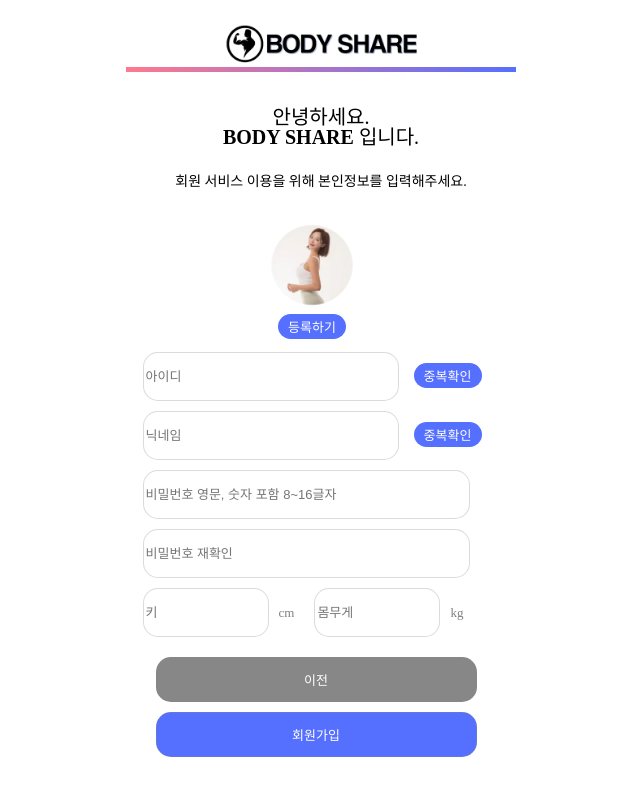
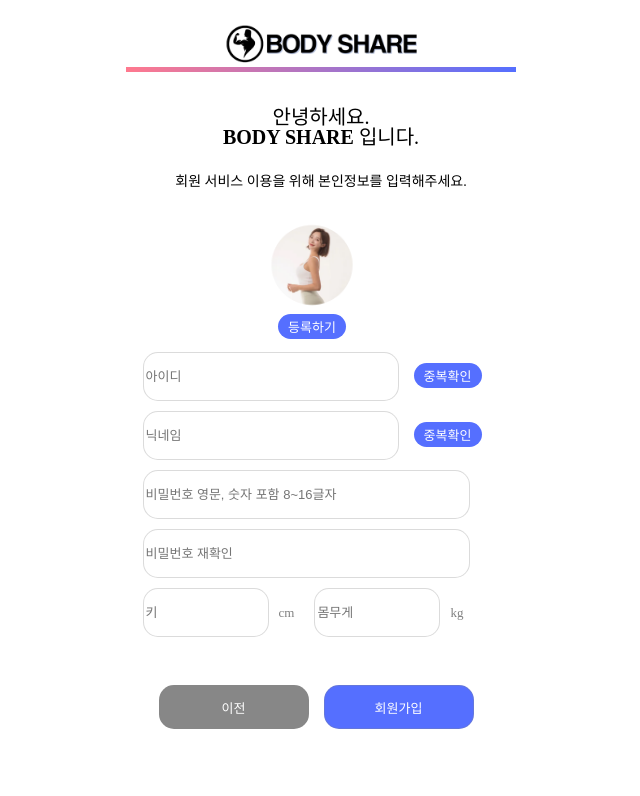
Before and after one commit to UNILION/BodyShare, a React (Create React App) app in the folder BodyShare-app/: page /signup/userInfo in a window 1280 px wide. Shown: the top 796 px of the page, without its empty margins (319-959 px from the left). Built offline with nearby package versions, Linux system fonts and the light colour scheme.

Commit message:
fix: UserInfo 버튼 수정

```diff
--- a/BodyShare-app/src/pages/user/UserInfo.js
+++ b/BodyShare-app/src/pages/user/UserInfo.js
@@ -212,7 +212,6 @@ const ButtonDiv = styled.div`
   grid-row: 6;
   height: 100px;
   display: flex;
-  flex-direction: column;
   justify-content: center;
   align-items: center;
   margin-right: 10px
@@ -220,13 +219,13 @@ const ButtonDiv = styled.div`
 
 const PreviousButton = styled.button`
   background-color: #878787;
-  width: 321px;
-  height: 45px;
+  width: 150px;
+  height: 43.88px;
   border-radius: 15px;
   color: white;
   font-size: 13px;
   border: 1px solid rgba(135, 135, 135, 0.3);
-  margin-bottom: 10px;
+  margin-right: 15px;
 
   &:hover {
     cursor: pointer;
@@ -235,8 +234,8 @@ const PreviousButton = styled.button`
 
 const NextButton = styled.button`
   background-color: #556fff;
-  width: 321px;
-  height: 45px;
+  width: 150px;
+  height: 43.88px;
   border-radius: 15px;
   color: white;
   font-size: 13px;
```
